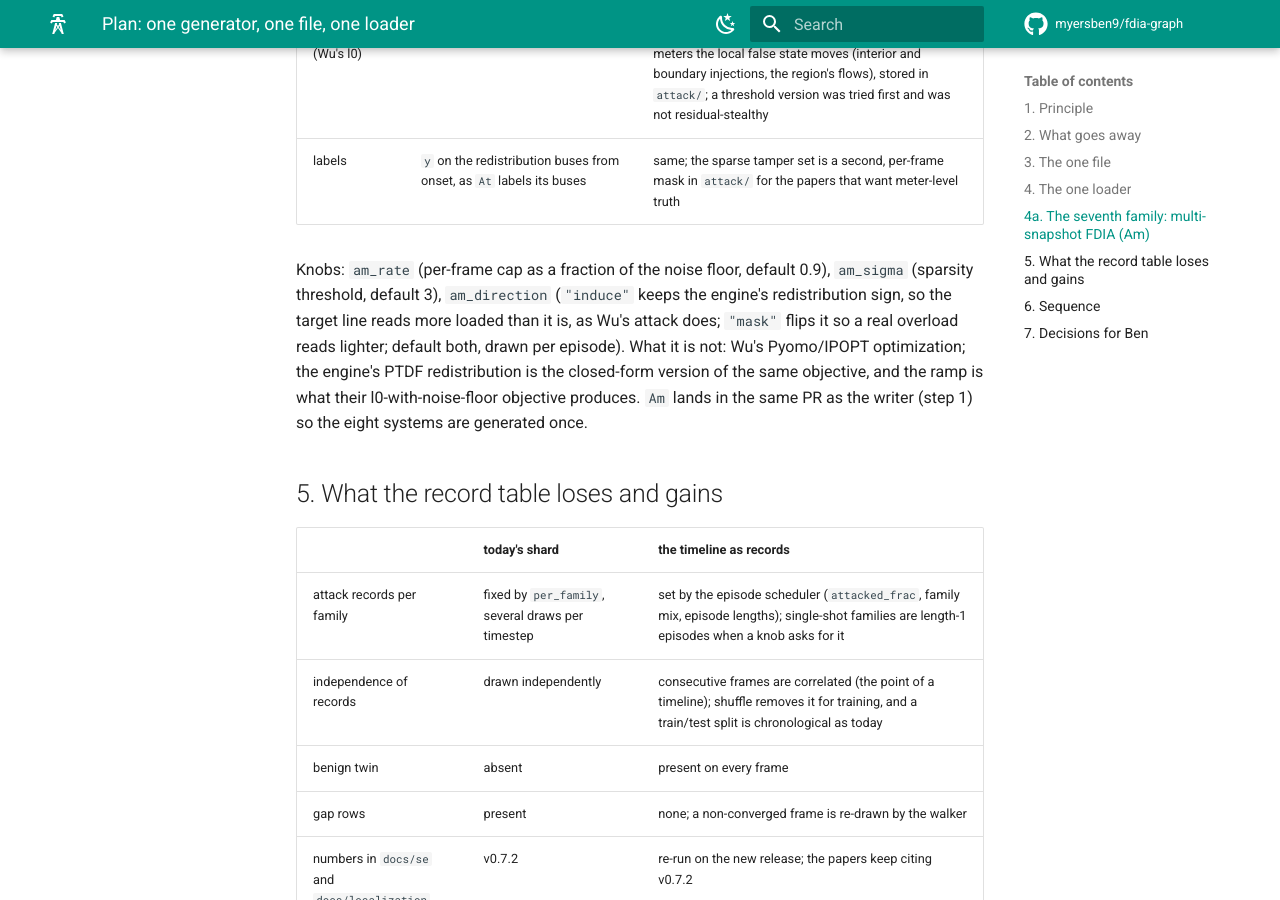
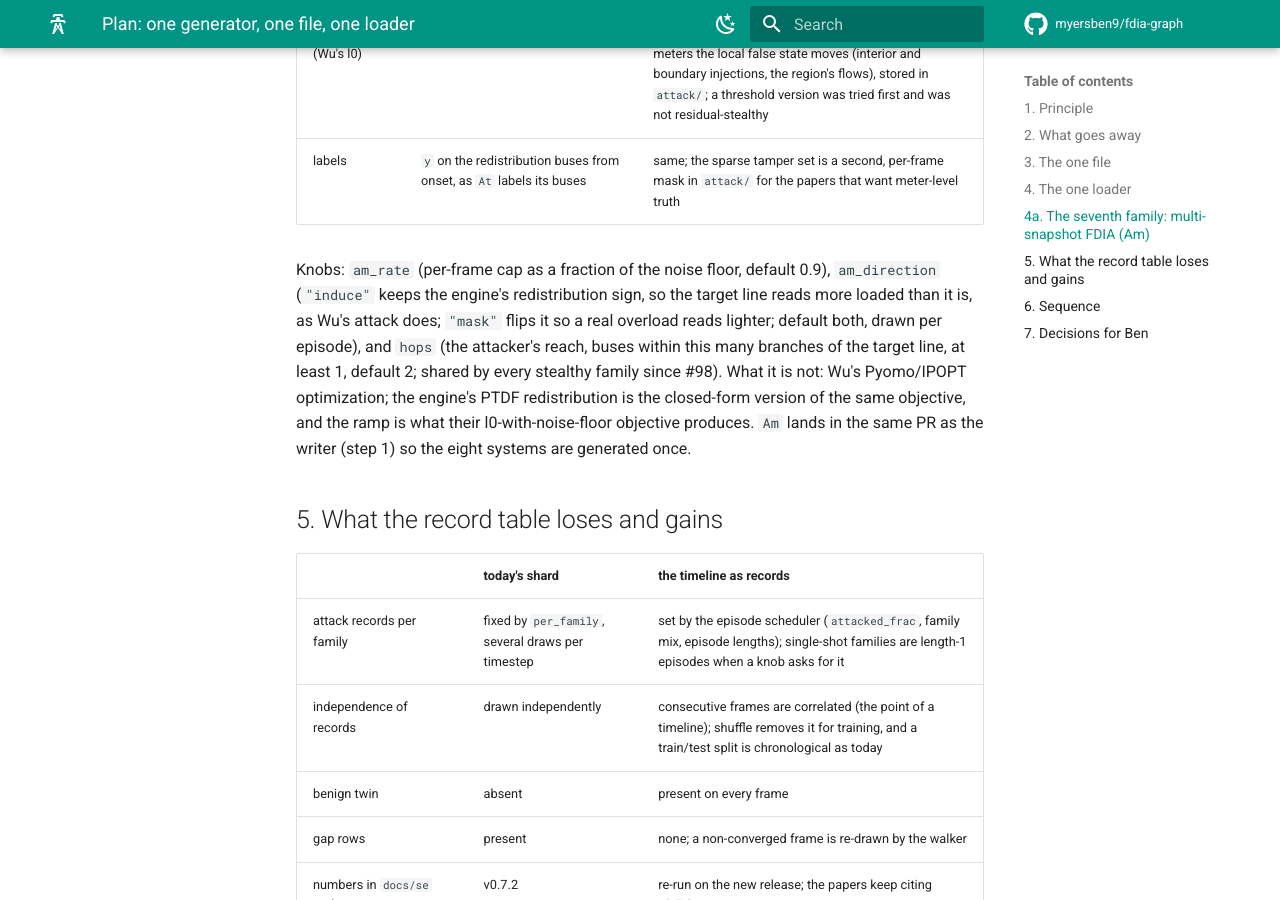
Before and after one commit to myersben9/fdia-graph, an MkDocs documentation site: the page built from docs/plans/ONE_DATASET_PLAN.md, in a window 1280 px wide and 900 px high, scrolled down 3327 px. Built offline with MkDocs 1.6.1 and Material for MkDocs 9.7.7, drawn with Linux system fonts in a browser that asks for light colours; comment, search, counter and statistics services are not loaded.

```diff
--- a/docs/plans/ONE_DATASET_PLAN.md
+++ b/docs/plans/ONE_DATASET_PLAN.md
@@ -73,10 +73,11 @@
 | sparsity (Wu's l0) | none | the sparsity is the locality: the tampered set is the meters the local false state moves (interior and boundary injections, the region's flows), stored in `attack/`; a threshold version was tried first and was not residual-stealthy |
 | labels | `y` on the redistribution buses from onset, as `At` labels its buses | same; the sparse tamper set is a second, per-frame mask in `attack/` for the papers that want meter-level truth |
 
-Knobs: `am_rate` (per-frame cap as a fraction of the noise floor, default 0.9), `am_sigma` (sparsity
-threshold, default 3), `am_direction` (`"induce"` keeps the engine's redistribution sign, so the target
-line reads more loaded than it is, as Wu's attack does; `"mask"` flips it so a real overload reads
-lighter; default both, drawn per episode). What it is not: Wu's
+Knobs: `am_rate` (per-frame cap as a fraction of the noise floor, default 0.9), `am_direction`
+(`"induce"` keeps the engine's redistribution sign, so the target line reads more loaded than it is,
+as Wu's attack does; `"mask"` flips it so a real overload reads lighter; default both, drawn per
+episode), and `hops` (the attacker's reach, buses within this many branches of the target line, at
+least 1, default 2; shared by every stealthy family since #98). What it is not: Wu's
 Pyomo/IPOPT optimization; the engine's PTDF redistribution is the closed-form version of the same
 objective, and the ramp is what their l0-with-noise-floor objective produces. `Am` lands in the same
 PR as the writer (step 1) so the eight systems are generated once.
```
Also changed, not shown: docs/reference/FORMULAS.md (+1 -0 lines), 1 other file.
